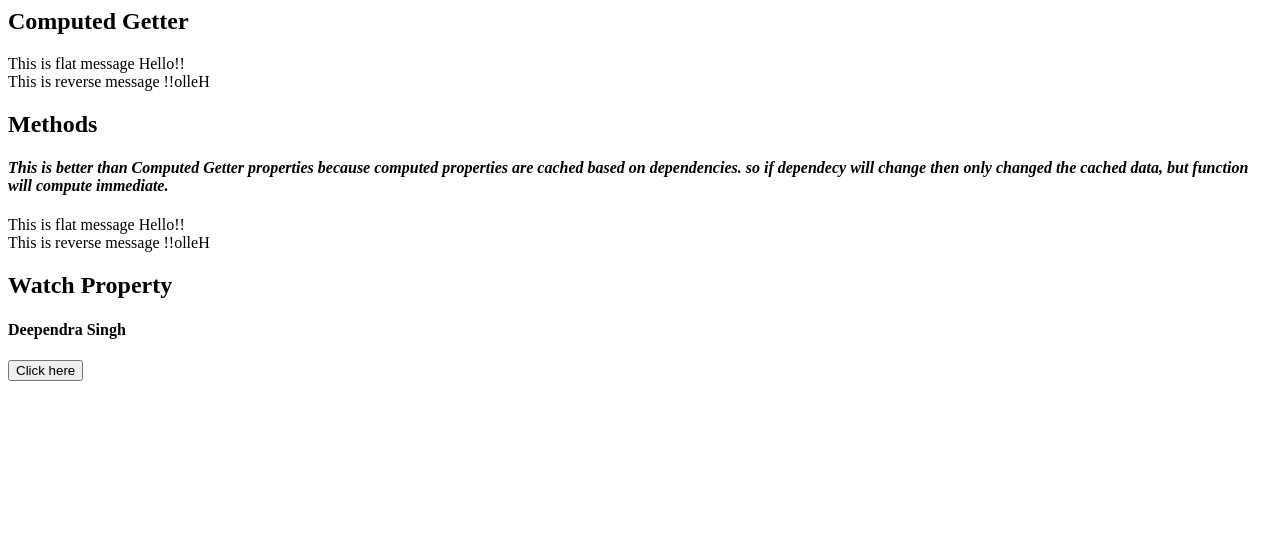
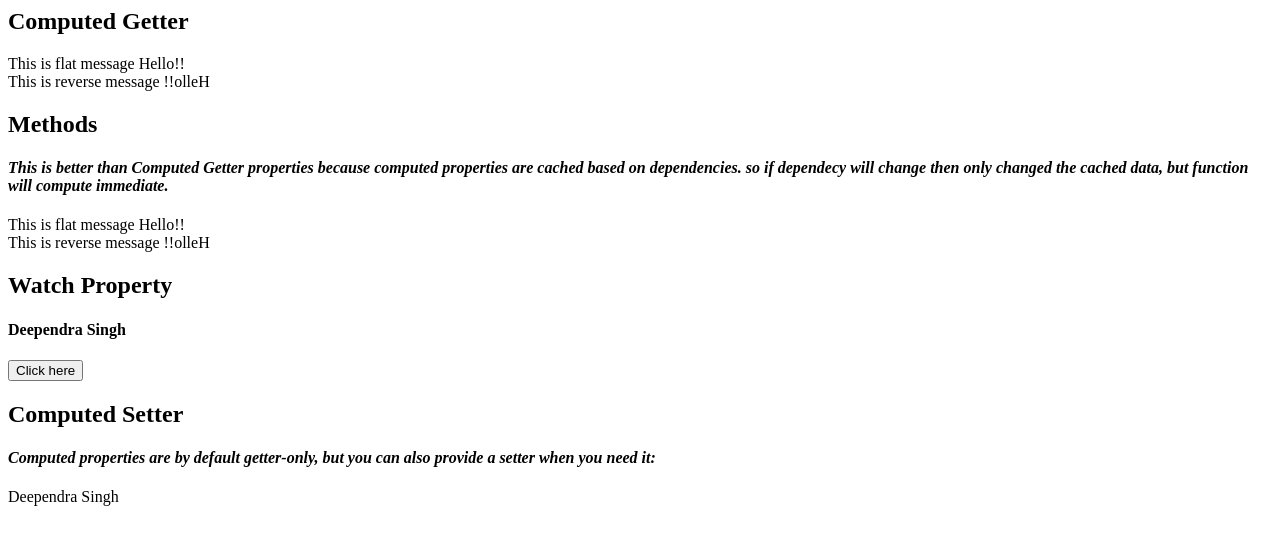
Before and after one commit to Deependra578/vuejs, a plain HTML site: page Computed.html in a window 1280 px wide. Drawn offline with nearby package versions, Linux system fonts and the light colour scheme.

Commit message:
done changes of computed getter setter property

```diff
--- a/Computed.html
+++ b/Computed.html
@@ -26,6 +26,9 @@
         <h2>Watch Property</h2>
         <h4>{{fullName}}</h4>
         <button v-on:click="changeName">Click here</button>
+        <h2>Computed Setter</h4>
+        <h4><i>Computed properties are by default getter-only, but you can also provide a setter when you need it:</i></h4>
+        <span>{{cfullName}}</span>
     </div>
 
     <script type="text/javascript">
@@ -36,7 +39,8 @@
                 message : 'Hello!!',
                 firstName:'Deependra',
                 lastName:'Singh',
-                fullName:'Deependra Singh'
+                fullName:'Deependra Singh',
+                cfullName:'Deependra Singh'
             },
             methods:{
                 reverseMess:function(){
@@ -50,6 +54,16 @@
             computed:{
                 reverseMessage:function(){
                     return this.message.split('').reverse().join('');
+                },
+                cfullName:{
+                    get:function(){
+                        return this.firstName + ' ' + this.lastName;
+                    },
+                    set:function(newvalue){
+                        var names = newValue.split(' ')
+                        this.firstName = names[0]
+                        this.lastName = names[names.length - 1]
+                    }
                 }
             },
             watch:{
```
